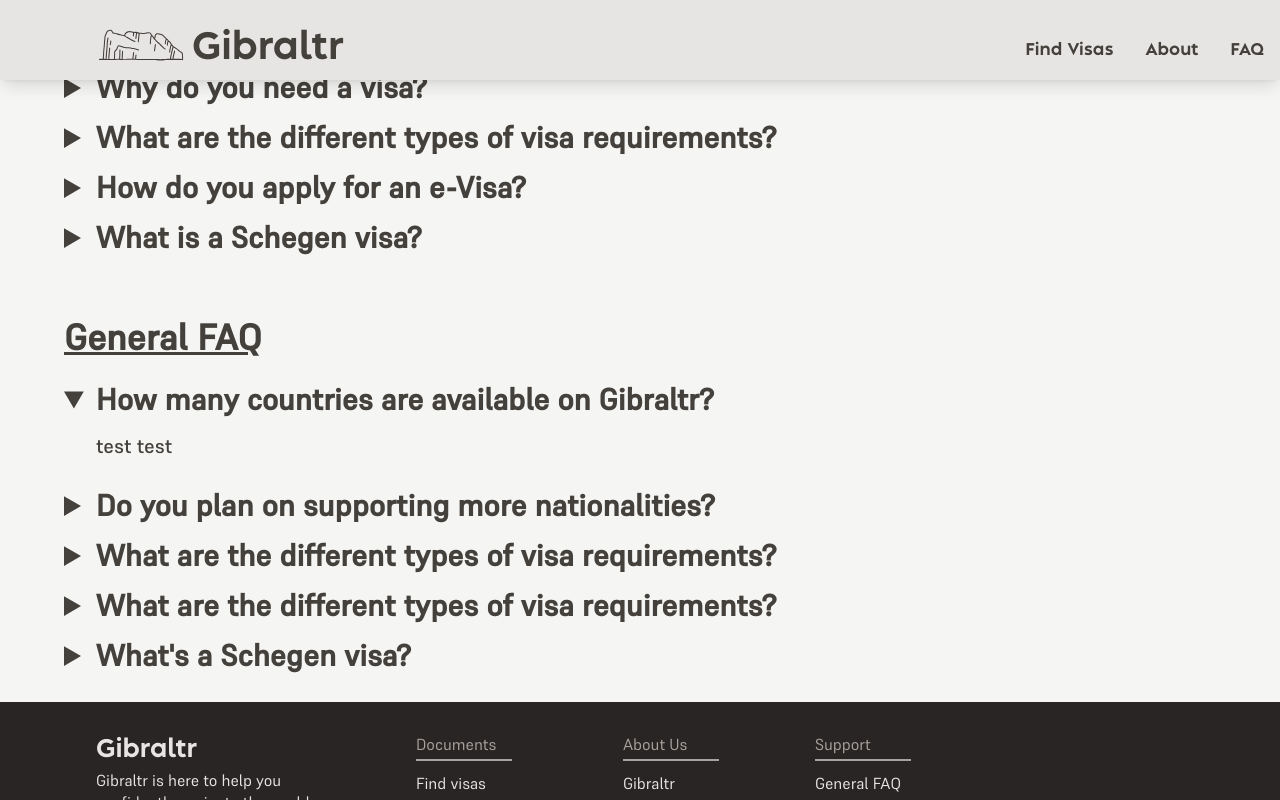
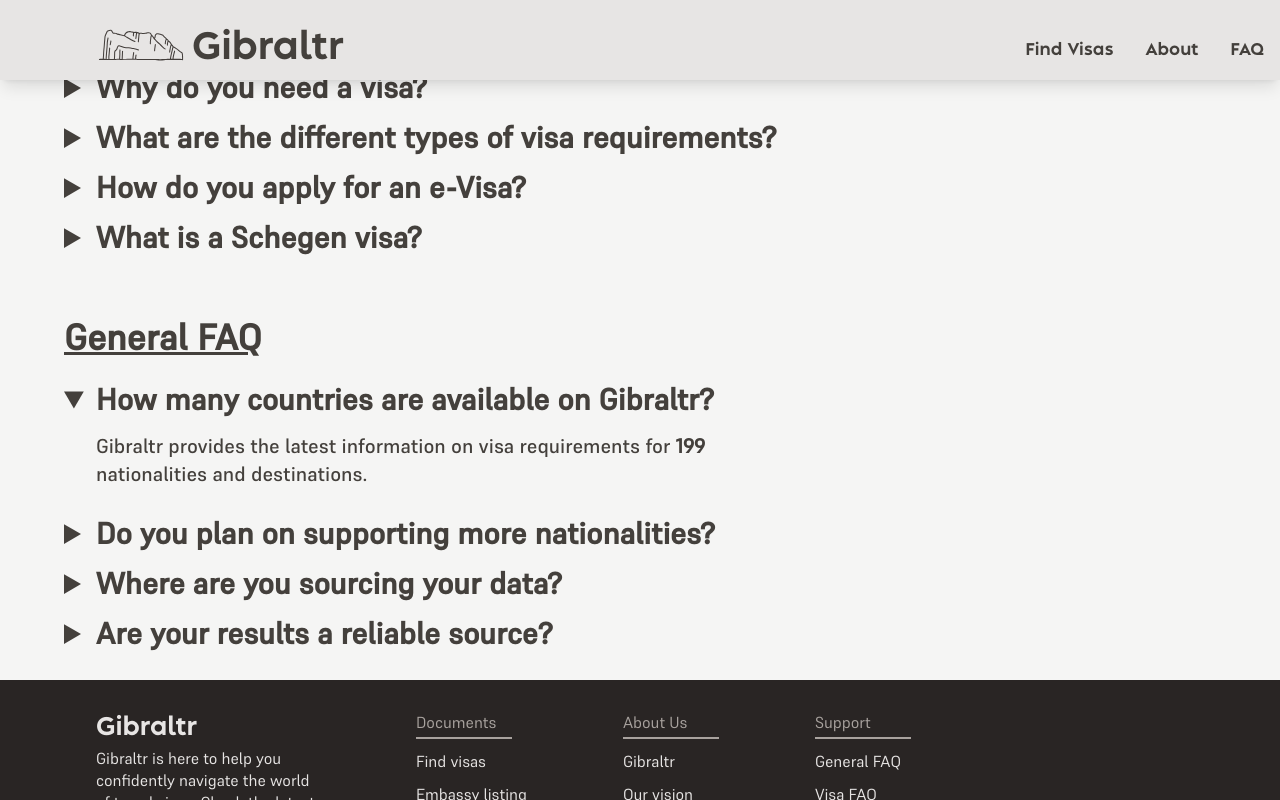
Before and after one commit to tachorzy/Gibraltr, a Next.js app in the folder app/: page /faq in a window 1280 px wide. Both pictures are taken after a click on the heading "How many countries are available on Gibraltr?". Shown: the part 566-1366 px from the top of the page. Built offline with nearby package versions, Linux system fonts and the light colour scheme; what country-list would draw is missing.

Commit message:
Added static text to General FAQ

```diff
--- a/app/pages/faq.jsx
+++ b/app/pages/faq.jsx
@@ -87,32 +87,32 @@
                 <summary className={FAQStyles.detailsHeader}>
                 How many countries are available on Gibraltr?
                 </summary>
-                <p className={FAQStyles.detailsText}> test test</p>
+                <p className={FAQStyles.detailsText}>Gibraltr provides the latest information on visa requirements for <b>199</b> nationalities and destinations.</p>
               </details>
               <details>
                 <summary className={FAQStyles.detailsHeader}>
                 Do you plan on supporting more nationalities?
                 </summary>
-                <p className={FAQStyles.detailsText}> test test</p>
+                <p className={FAQStyles.detailsText}>It's our mission to represent and include as many nations as we can through available data. However, it's not an easy task to present every nation in the world. Some countries simply slip through the cracks and end up being left out, one such country is the partially recognized nation of Kosovo. Nevertheless, we do plan to add every nation with a well-founded diplomacy, visa policy and passport.</p>
               </details>
               <details>
                 <summary className={FAQStyles.detailsHeader}>
-                What are the different types of visa requirements?
+                Where are you sourcing your data?
                 </summary>
-                <p className={FAQStyles.detailsText}> test test</p>
+                <p className={FAQStyles.detailsText}>We receive our information on visa requirements through a regularly updated open-source data set built off of the Passport Index API.</p>
               </details>
               <details>
                 <summary className={FAQStyles.detailsHeader}>
-                What are the different types of visa requirements?
+                Are your results a reliable source?
                 </summary>
-                <p className={FAQStyles.detailsText}> test test</p>
+                <p className={FAQStyles.detailsText}>Our results should always reflect the latest data in the Passport Index. Gibraltr is a gateway to the latest visa information accessible to us. The rest of the work lies in your hands as a responsible visa applicant and traveler. Along the way in your research you'll form a sound and sensible itinerary.</p>
               </details>
-              <details>
+              {/* <details>
                 <summary className={FAQStyles.detailsHeader}>
                 What's a Schegen visa?
                 </summary>
                 <p className={FAQStyles.detailsText}> test test</p>
-              </details>
+              </details> */}
             </section>
 
           </div>
```
